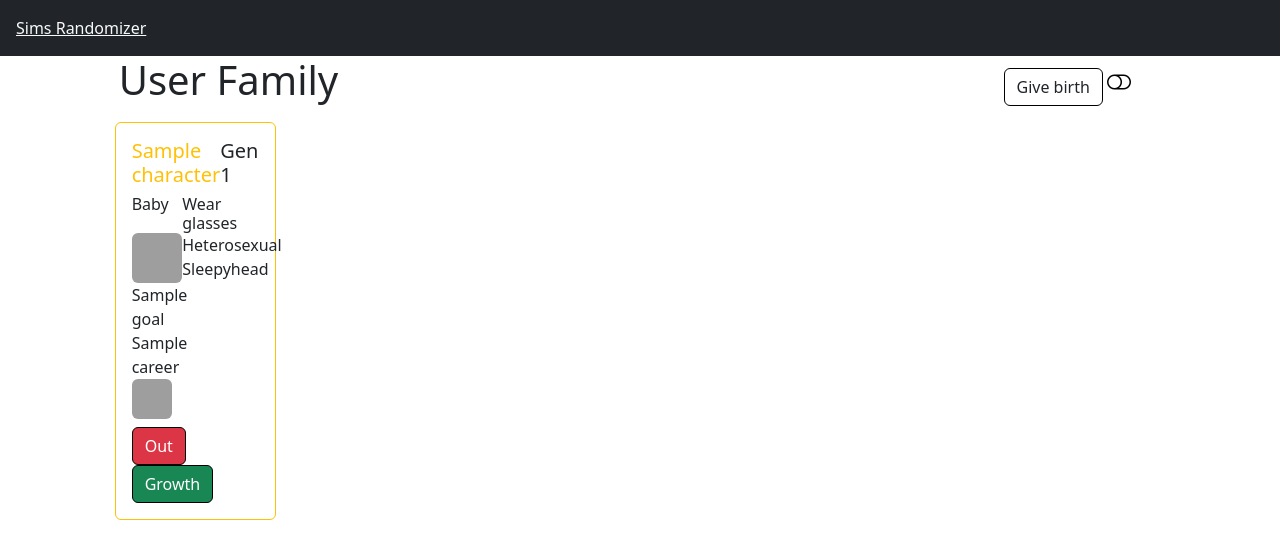
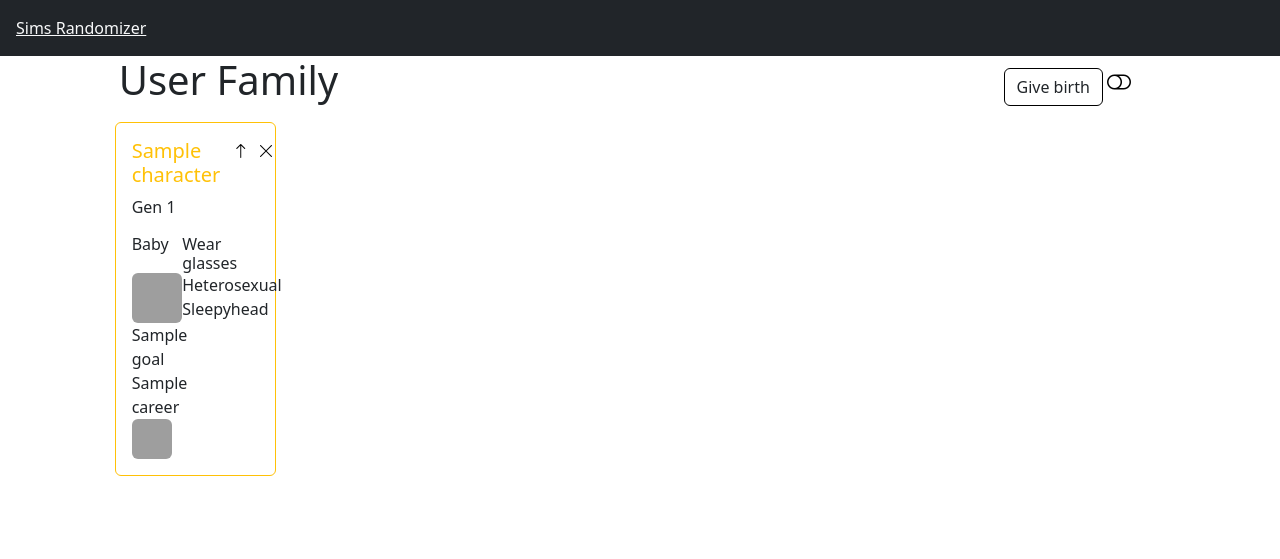
Before and after one commit to ksolodyankina/MjauriziaSims, an ASP.NET Core app: page /Family/1 in a window 1280 px wide. Shown: the top 559 px of the page. Run offline with ASP.NET Core 8, Linux system fonts and the light colour scheme; tables that the repository leaves empty hold one stand-in row (values such as "Sample post"); data that the repository does not hold is empty; some libraries are stand-ins or nearby versions; grey boxes are pictures that could not be loaded.

Commit message:
New cards design Added make heir button

```diff
--- a/MySimsSite/Views/Family/List.cshtml
+++ b/MySimsSite/Views/Family/List.cshtml
@@ -27,18 +27,51 @@
         {
             if (i == character.Generation)
             {
-                <div class="col-sm-2 p-2 @(character.InFamily ? "inFamily" : "notInFamily") ">
+                <div class="col-sm-2 p-2 @(character.InFamily ? "in-family" : "removed-character hidden" ) ">
                     <div class="p-3 border rounded border-@Model.getCardColor(character) text-@(character.InFamily ? "dark" : "secondary")">
+
                         <div class="row">
-                            <div class="col-sm-7">
+                            <div class="col-sm-6">
                                 <h5 class="text-@Model.getCardColor(character)">
                                     @character.Name
                                 </h5>
                             </div>
-                            <div class="col-sm-5">
-                                <h5>Gen @character.Generation</h5>
-                            </div>
+                            @if (character.InFamily)
+                            {
+                                <div class="col-sm-2">
+                                    @if (Model.CanGetMarried(character))
+                                    {
+                                        <a href="/Character/GetMarried/@character.Family" class="text-reset" title="Get married">
+                                            <i class="bi-balloon-heart" style="font-size: 1rem; color: black;"></i>
+                                        </a>
+                                    }
+                                    @if (Model.CanBecomeHeir(character))
+                                    {
+                                        <a href="/Character/MakeHeir/@character.CharacterId" class="text-reset" title="Make heir">
+                                            <i class="bi-check2" style="font-size: 1rem; color: black;"></i>
+                                        </a>
+                                    }
+                                </div>
+
+                                <div class="col-sm-2">
+                                    @if (character.Age < Ages.Old)
+                                    {
+                                            <a href="/Character/MakeOlder/@character.CharacterId" class="text-reset" title="Grown up">
+                                                <i class="bi-arrow-up" style="font-size: 1rem; color: black;"></i>
+                                            </a>
+                                        }
+                                </div>
+
+                                <div class="col-sm-2">
+                                    <a href="/Character/KickOut/@character.CharacterId" class="text-reset" title="Out of family">
+                                        <i class="bi-x-lg" style="font-size: 1rem; color: black;"></i>
+                                    </a>
+                                </div>
+                            }
                         </div>
+
+
+                        <p>Gen @character.Generation</p>
 
                         <div class="row">
                             <div class="col-sm-4">
@@ -107,22 +140,6 @@
 
                         </div>
 
-                        @if (character.InFamily)
-                        {
-                             <div class="mt-2">
-                                <a href="/Character/KickOut/@character.CharacterId" class="btn btn-danger small">Out</a>
-
-                                @if (character.Age < Ages.Old)
-                                {
-                                    <a href="/Character/MakeOlder/@character.CharacterId" class="btn btn-success small">Growth</a>
-                                }
-
-                                @if (character.Age >= Ages.Young && Model.CanGetMarried(character))
-                                {
-                                    <a href="/Character/GetMarried/@character.Family" class="btn btn-light btn-outline-secondary small">Marry</a>
-                                }
-                            </div>
-                        }
                     </div>
                 </div>
             }
--- a/MySimsSite/wwwroot/js/scripts.js
+++ b/MySimsSite/wwwroot/js/scripts.js
@@ -1,11 +1,11 @@
 
 
 $(document).ready(function () {
-    $(".notInFamily").addClass("hidden");
+    $(".removed-character").addClass("hidden");
 });
 
 function setRemovedCharactersVisibility() {
-    var $removedCharacters = $(".notInFamily");
+    var $removedCharacters = $(".removed-character");
     var $toggle = $("#RemovedCharactersToggle");
     if ($removedCharacters.hasClass("hidden")) {
         $removedCharacters.removeClass("hidden");
```
Also changed, not shown: MySimsSite/Controllers/CharacterController.cs (+29 -2 lines), MySimsSite/Models/FamilyViewModel.cs (+9 -11 lines).
